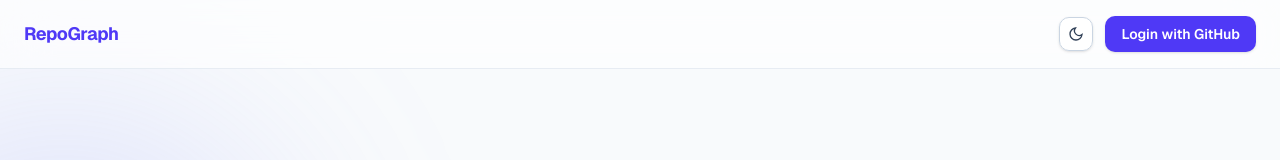
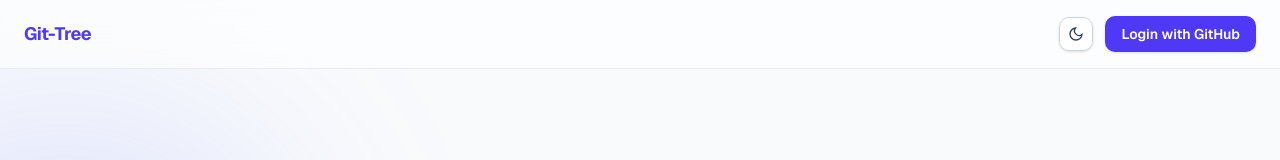
Before and after one commit to TusharP-07/Git-tree, a Next.js app in the folder git-tree/: page / in a window 1280 px wide. Shown: the top 160 px of the page. Built offline with nearby package versions, Linux system fonts and the light colour scheme; no server answers.

Commit message:
Rename 'RepoGraph' to 'Git-Tree' in Navbar

```diff
--- a/git-tree/components/Navbar.tsx
+++ b/git-tree/components/Navbar.tsx
@@ -6,7 +6,7 @@ export default function Navbar() {
   return (
     <nav className="relative z-20 flex items-center justify-between border-b border-slate-200/80 bg-white/60 px-4 py-4 backdrop-blur-xl sm:px-6 dark:border-white/10 dark:bg-[#0c1120]/70">
       <Link href="/" className="text-lg font-bold tracking-tight text-indigo-600 dark:text-indigo-300">
-        RepoGraph
+        Git-Tree
       </Link>
       <div className="flex items-center gap-3"><ThemeToggle /><LoginButton /></div>
     </nav>
```
